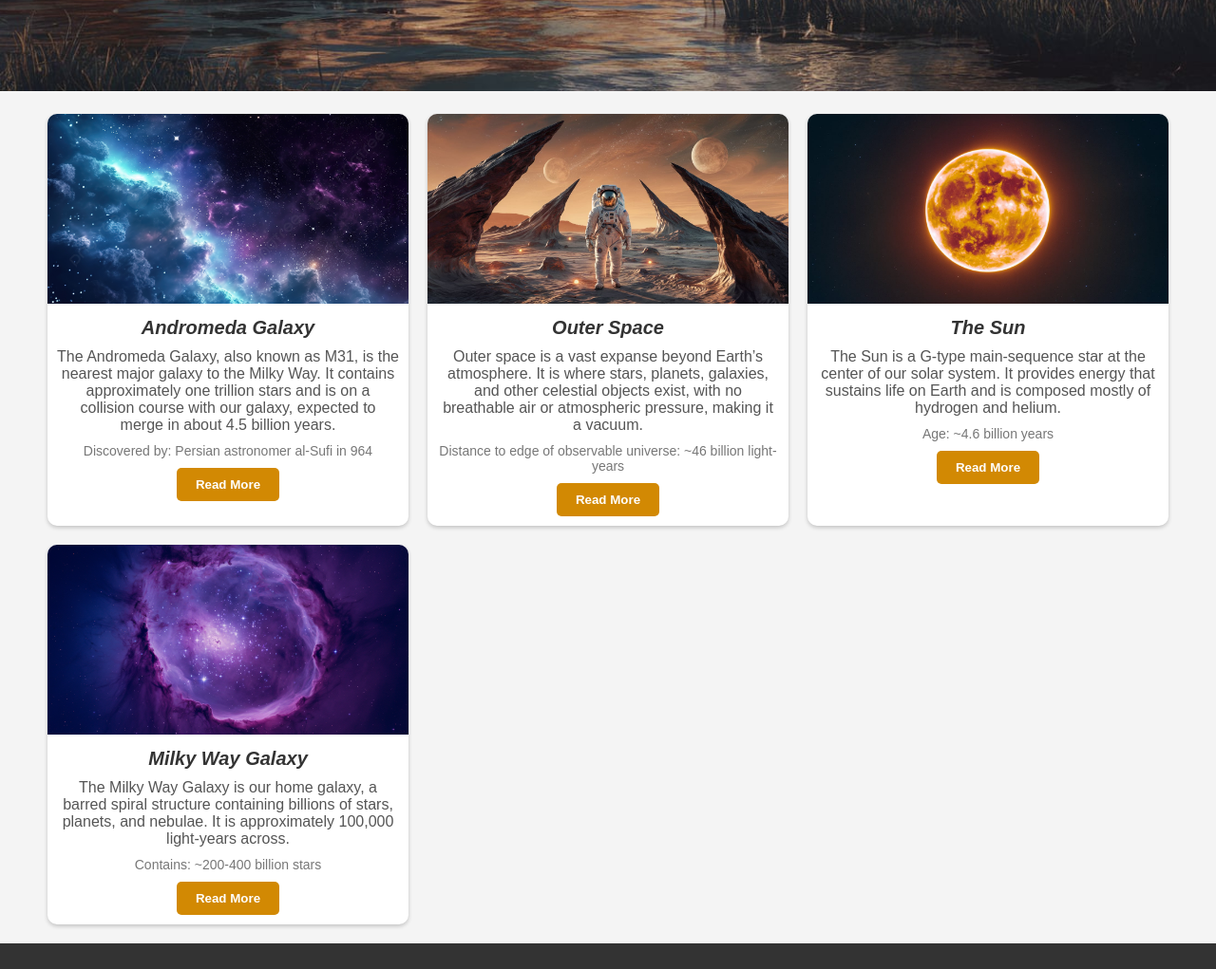
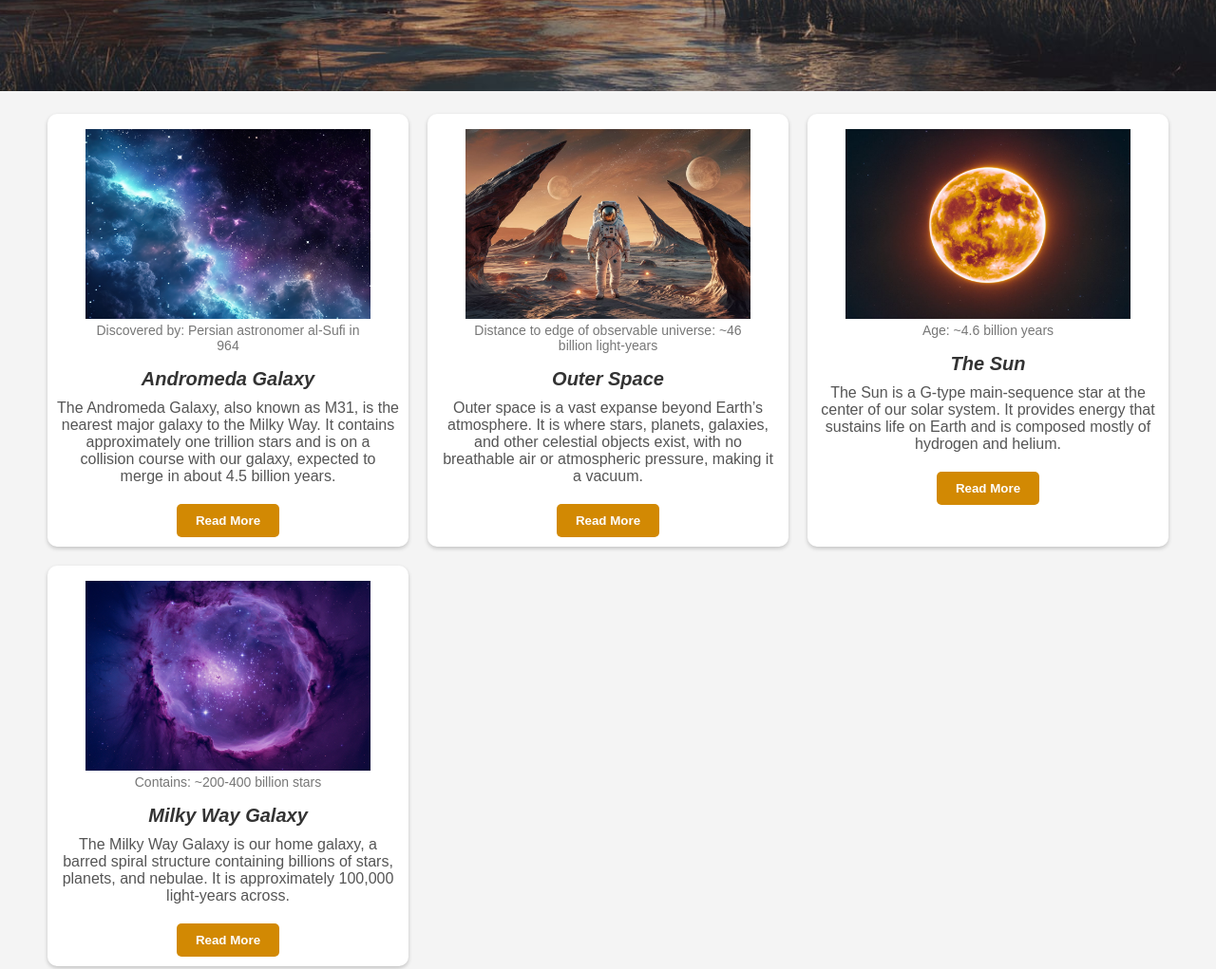
Before and after one commit to DoaaOsamaK/PersonalBlogWeb-Udacity, a plain HTML site: page index.html in a window 1280 px wide. Shown: the part 740-1761 px from the top of the page at 95% size. Drawn offline with Linux system fonts and the light colour scheme.

Commit message:
Update index.html

```diff
--- a/index.html
+++ b/index.html
@@ -37,36 +37,44 @@
         <!-- Posts Card -->
         <main>
             <div class="posts-card">
+                <figure>
                 <img src="img/Stars.jpg" alt="Post 1">
+                <figcaption>Discovered by: Persian astronomer al-Sufi in 964</figcaption>
+                </figure>
                 <h2><i>Andromeda Galaxy</i></h2>
                 <p>The Andromeda Galaxy, also known as M31, is the nearest major galaxy to the Milky Way. It contains
                     approximately one trillion stars and is on a collision course with our galaxy, expected to merge in
                     about 4.5 billion years.</p>
-                <figcaption>Discovered by: Persian astronomer al-Sufi in 964</figcaption>
                 <button><a href="static/postPage.html">Read More</a></button>
             </div>
 
             <div class="posts-card">
+                <figure>
                 <img src="img/Space.jpeg" alt="Outer Space">
+                 <figcaption>Distance to edge of observable universe: ~46 billion light-years</figcaption>
+                </figure>
                 <h2><i>Outer Space</i></h2>
                 <p>Outer space is a vast expanse beyond Earth’s atmosphere. It is where stars, planets, galaxies, and other celestial objects exist, with no breathable air or atmospheric pressure, making it a vacuum.</p>
-                <figcaption>Distance to edge of observable universe: ~46 billion light-years</figcaption>
                 <button><a href="static/postPage.html">Read More</a></button>
             </div>
 
             <div class="posts-card">
+                <figure>
                 <img src="img/Sun.jpeg" alt="The Sun">
+                <figcaption>Age: ~4.6 billion years</figcaption>
+                </figure>
                 <h2><i>The Sun</i></h2>
                 <p>The Sun is a G-type main-sequence star at the center of our solar system. It provides energy that sustains life on Earth and is composed mostly of hydrogen and helium.</p>
-                <figcaption>Age: ~4.6 billion years</figcaption>
                 <button><a href="static/postPage.html">Read More</a></button>
             </div>
 
             <div class="posts-card">
+                <figure>
                 <img src="img/Galaxy.webp" alt="Milky Way Galaxy">
+                <figcaption>Contains: ~200-400 billion stars</figcaption>
+                </figure>
                 <h2><i>Milky Way Galaxy</i></h2>
                 <p>The Milky Way Galaxy is our home galaxy, a barred spiral structure containing billions of stars, planets, and nebulae. It is approximately 100,000 light-years across.</p>
-                <figcaption>Contains: ~200-400 billion stars</figcaption>
                 <button><a href="static/postPage.html">Read More</a></button>
             </div>
 
```
